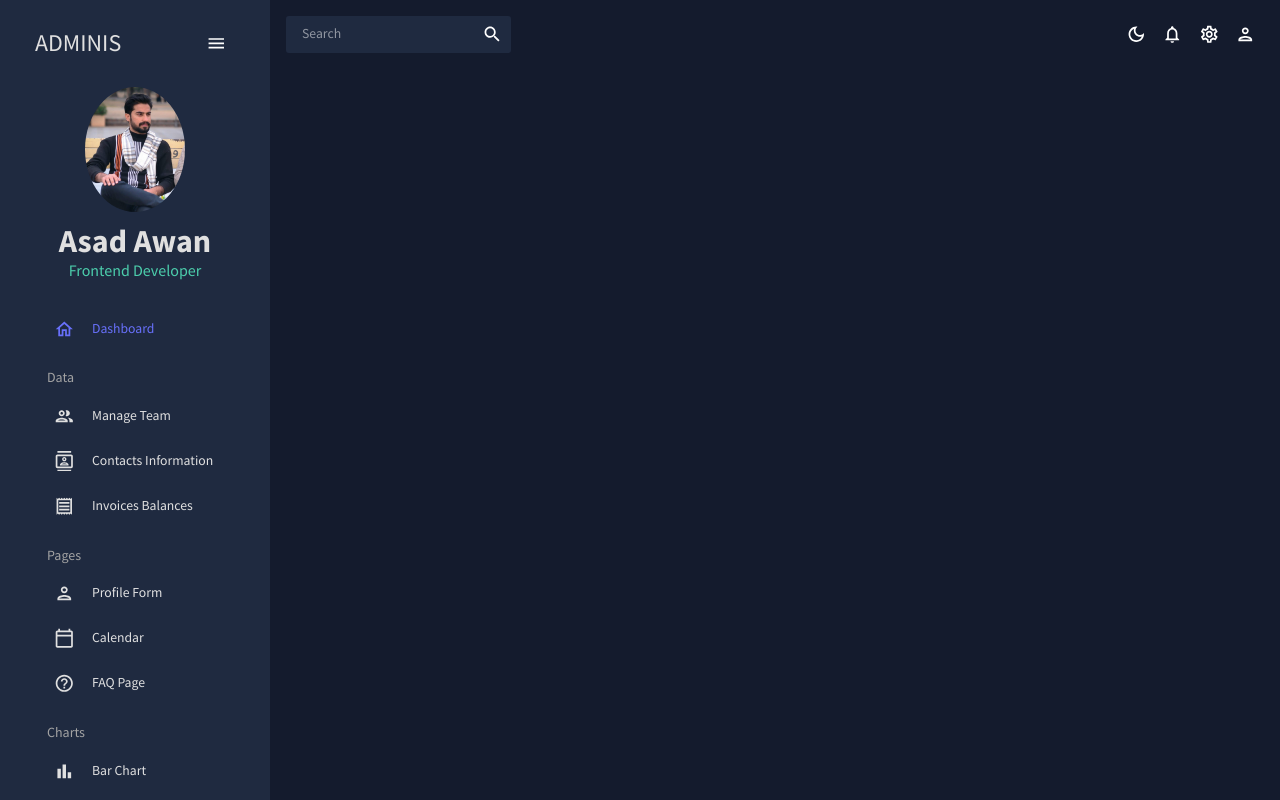
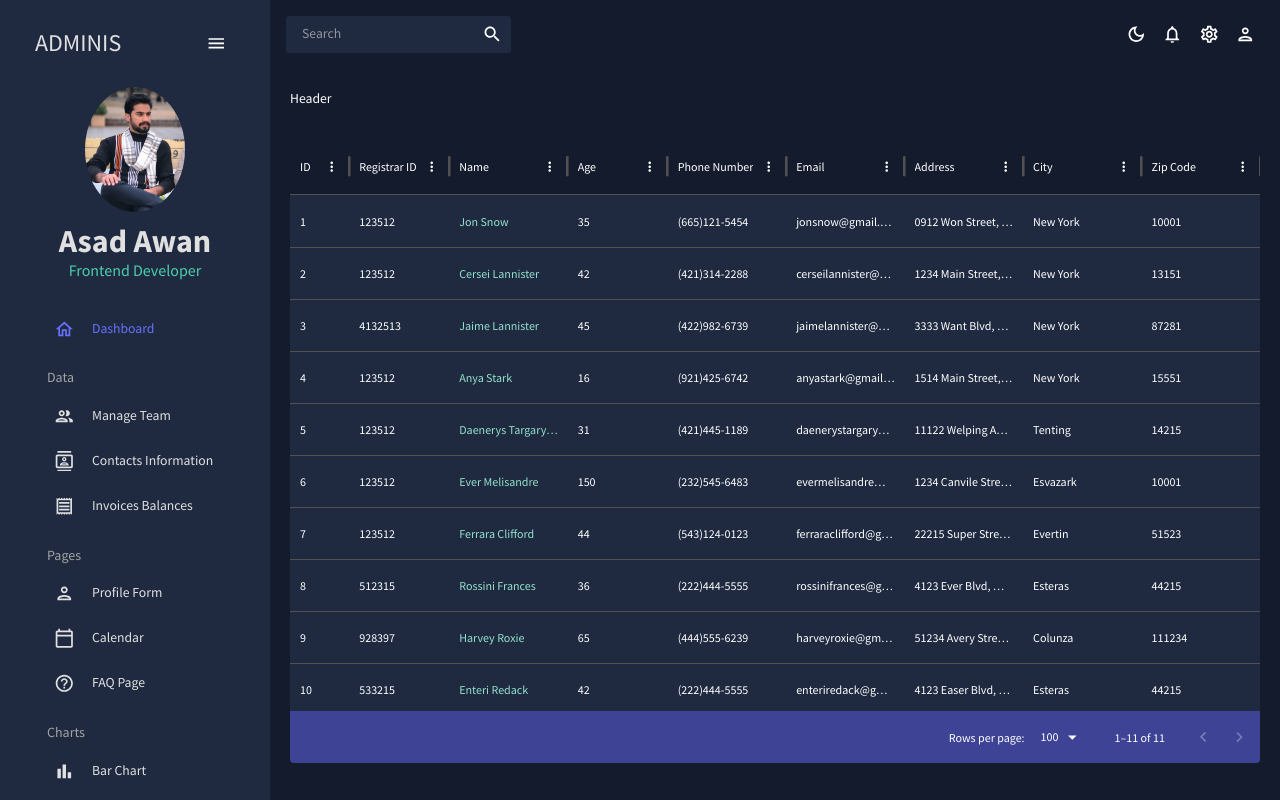
Before and after one commit to Asadawn/dashboard, a React (Vite) app: page /contacts in a window 1280 px wide. Built offline with nearby package versions, Linux system fonts and the light colour scheme.

Commit message:
create contacts component

```diff
--- a/src/App.jsx
+++ b/src/App.jsx
@@ -7,7 +7,7 @@ import Dashboard from "./scenes/dashboard/Index";
 import Sidebar from "./scenes/global/Sidebar";
 import Team from "./scenes/team";
 // import Invoices from "./scenes/invoices";
-// import Contacts from "./scenes/contacts";
+import Contacts from "./scenes/contacts";
 // import Bar from "./scenes/bar";
 // import Form from "./scenes/form";
 // import Line from "./scenes/line";
@@ -31,8 +31,8 @@ function App() {
             <Routes>
               <Route path="/" element={<Dashboard />} />
               <Route path="/team" element={<Team />} />
-             {/* <Route path="/contacts" element={<Contacts />} />
-              <Route path="/invoices" element={<Invoices />} />
+              <Route path="/contacts" element={<Contacts />} />
+             {/* <Route path="/invoices" element={<Invoices />} />
               <Route path="/form" element={<Form />} />
               <Route path="/bar" element={<Bar />} />
               <Route path="/pie" element={<Pie />} />
--- /dev/null
+++ b/src/scenes/contacts/index.jsx
@@ -0,0 +1,103 @@
+import { Box } from "@mui/material";
+import { DataGrid,GridToolbar } from "@mui/x-data-grid";
+import { tokens } from "../../theme";
+import { mockDataContacts } from "../../data/mockData";
+import Header from "../../components/Header";
+import { useTheme } from "@mui/material";
+
+const Contacts = () => {
+    const theme = useTheme();
+    const colors = tokens(theme.palette.mode);
+
+    const columns = [
+      { field: "id", headerName: "ID", flex: 0.5 },
+      { field: "registrarId", headerName: "Registrar ID" },
+      {
+        field: "name",
+        headerName: "Name",
+        flex: 1,
+        cellClassName: "name-column--cell",
+      },
+      {
+        field: "age",
+        headerName: "Age",
+        type: "number",
+        headerAlign: "left",
+        align: "left",
+      },
+      {
+        field: "phone",
+        headerName: "Phone Number",
+        flex: 1,
+      },
+      {
+        field: "email",
+        headerName: "Email",
+        flex: 1,
+      },
+      {
+        field: "address",
+        headerName: "Address",
+        flex: 1,
+      },
+      {
+        field: "city",
+        headerName: "City",
+        flex: 1,
+      },
+      {
+        field: "zipCode",
+        headerName: "Zip Code",
+        flex: 1,
+      },
+    ];
+
+    return (
+      <Box m="20px">
+        <Header
+          title="CONTACTS"
+          subtitle="List of Contacts for Future Reference"
+        />
+        <Box
+          m="30px 0 0 0"
+          height="78vh"
+          sx={{
+            "& .MuiDataGrid-root": {
+              border: "none",
+            },
+            "& .MuiDataGrid-cell": {
+              borderBottom: "none",
+            },
+            "& .name-column--cell": {
+              color: colors.greenAccent[300],
+            },
+            "& .MuiDataGrid-columnHeaders": {
+              backgroundColor: colors.blueAccent[700],
+              borderBottom: "none",
+            },
+            "& .MuiDataGrid-virtualScroller": {
+              backgroundColor: colors.primary[400],
+            },
+            "& .MuiDataGrid-footerContainer": {
+              borderTop: "none",
+              backgroundColor: colors.blueAccent[700],
+            },
+            "& .MuiCheckbox-root": {
+              color: `${colors.greenAccent[200]} !important`,
+            },
+            "& .MuiDataGrid-toolbarContainer .MuiButton-text": {
+              color: `${colors.grey[100]} !important`,
+            },
+          }}
+        >
+          <DataGrid
+            rows={mockDataContacts}
+            columns={columns}
+            components={{ Toolbar: GridToolbar }}
+          />
+        </Box>
+      </Box>
+    );
+  };
+
+  export default Contacts;
```
